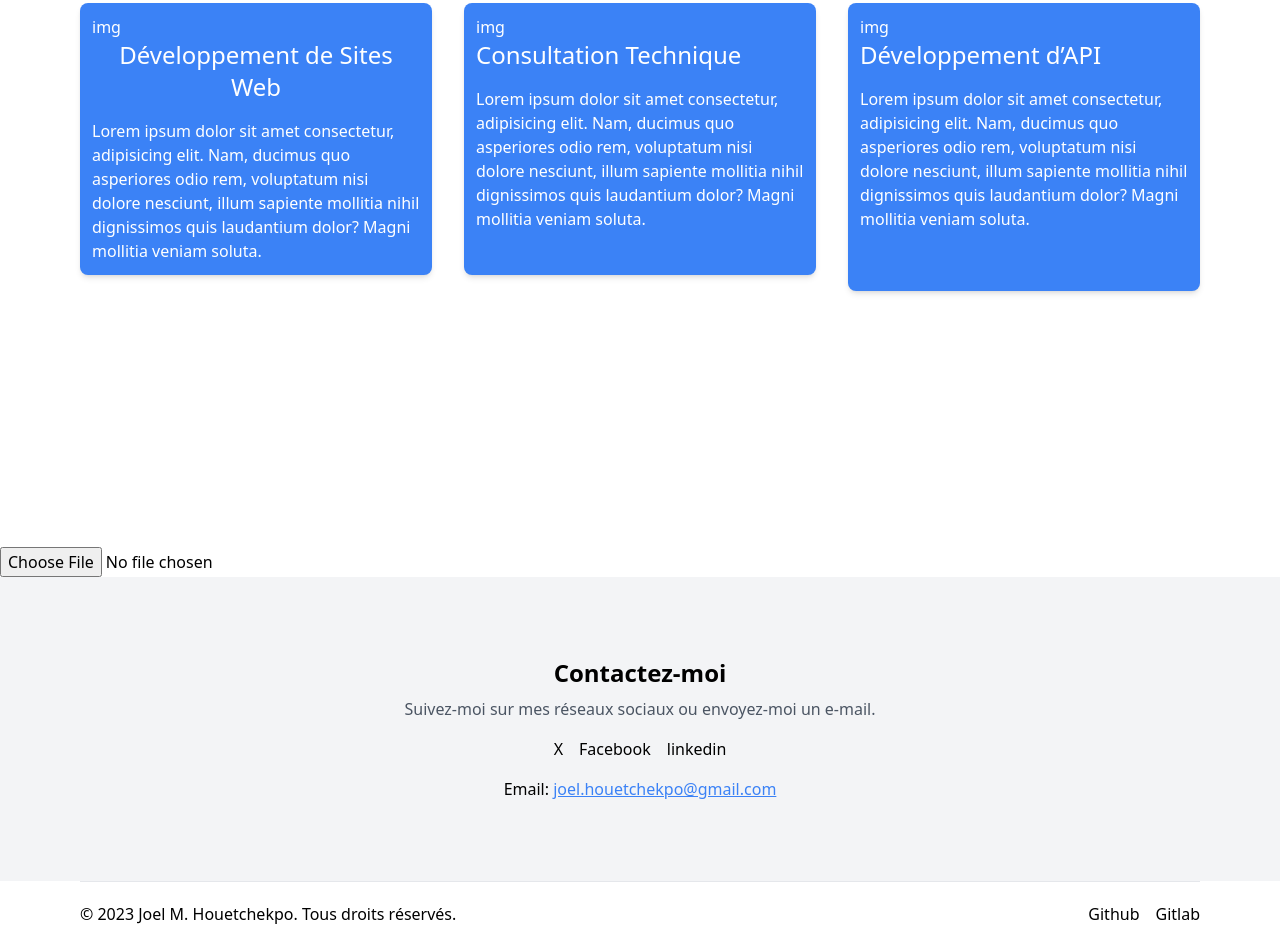
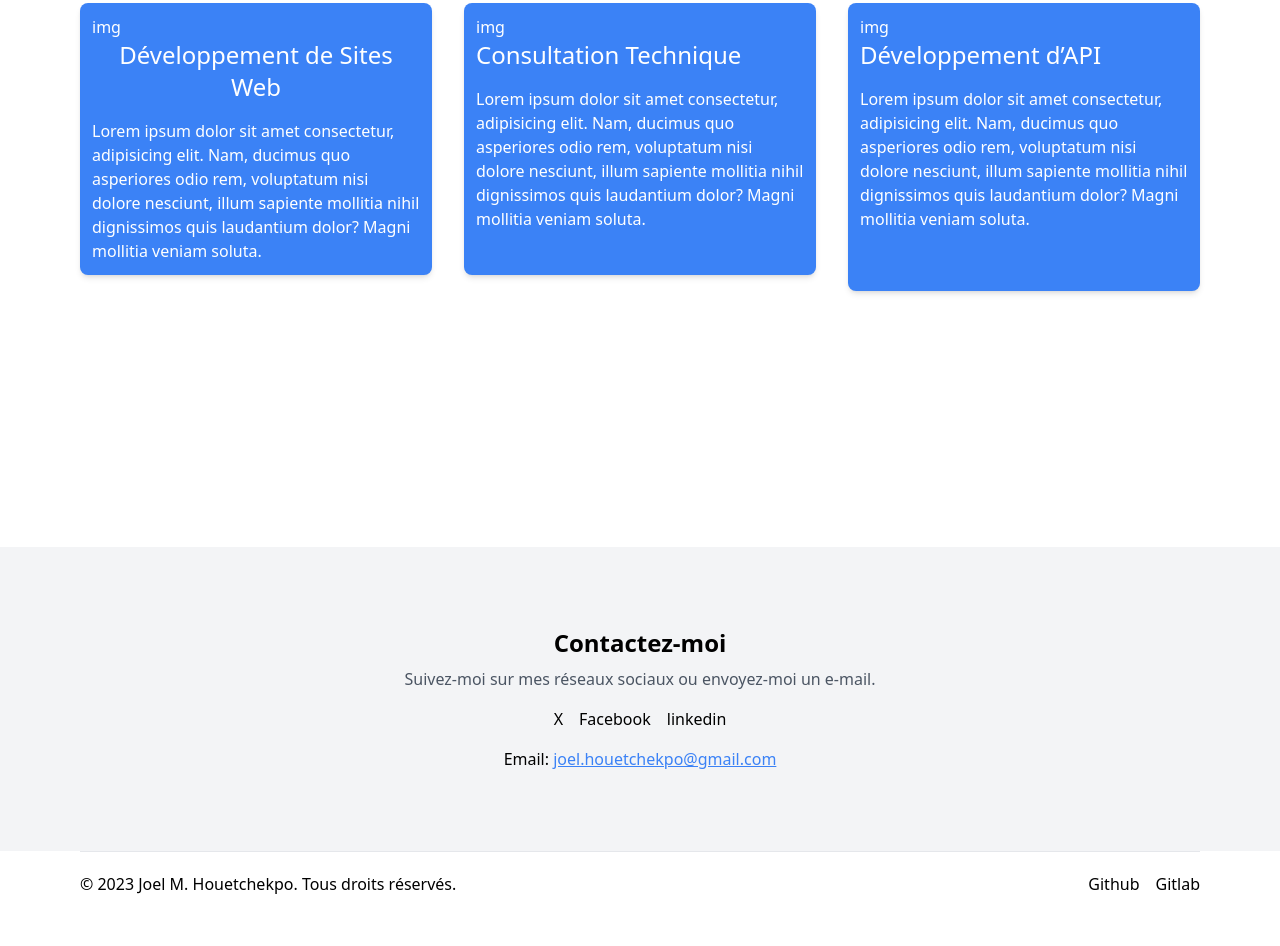
Before and after one commit to lasroun/portfolio, a plain HTML site: page index.html in a window 1280 px wide. Shown: the part 1933-2879 px from the top of the page. After the commit the page ends 2849 px from the top, so only its background shows below. Drawn offline with nearby package versions, Linux system fonts and the light colour scheme.

Commit message:
End test

```diff
--- a/index.html
+++ b/index.html
@@ -145,11 +145,6 @@
       </div>
     </div>
   </section>
-  <section>
-    <form action="" method="post">
-      <input type="file" ref="fileInput" accept="image/*" capture="environment"/>
-    </form>
-  </section>
   <section id="contact" class="px-4 py-4 md:px-20 md:py-20 bg-gray-100">
     <div class="flex justify-center">
       <div class="text-center">
```
